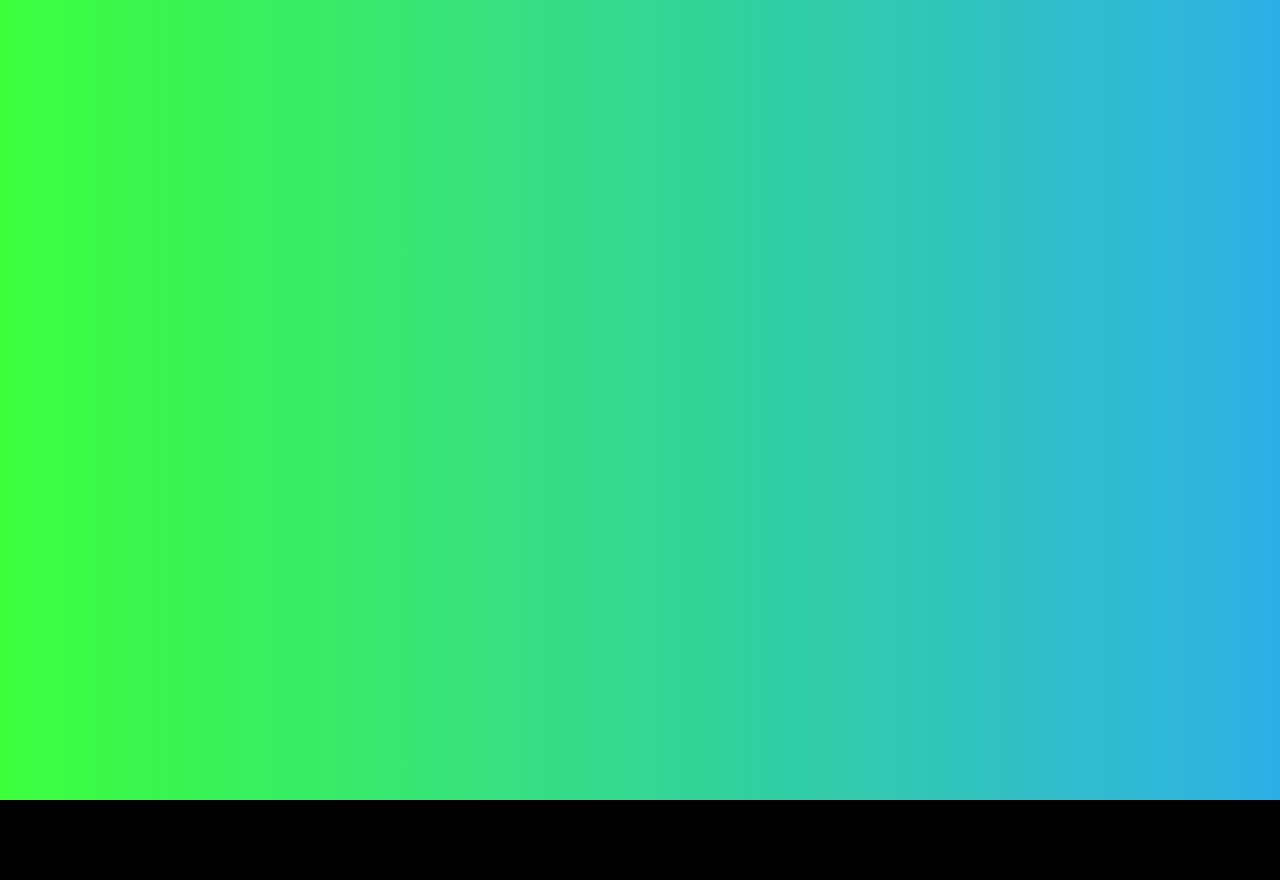
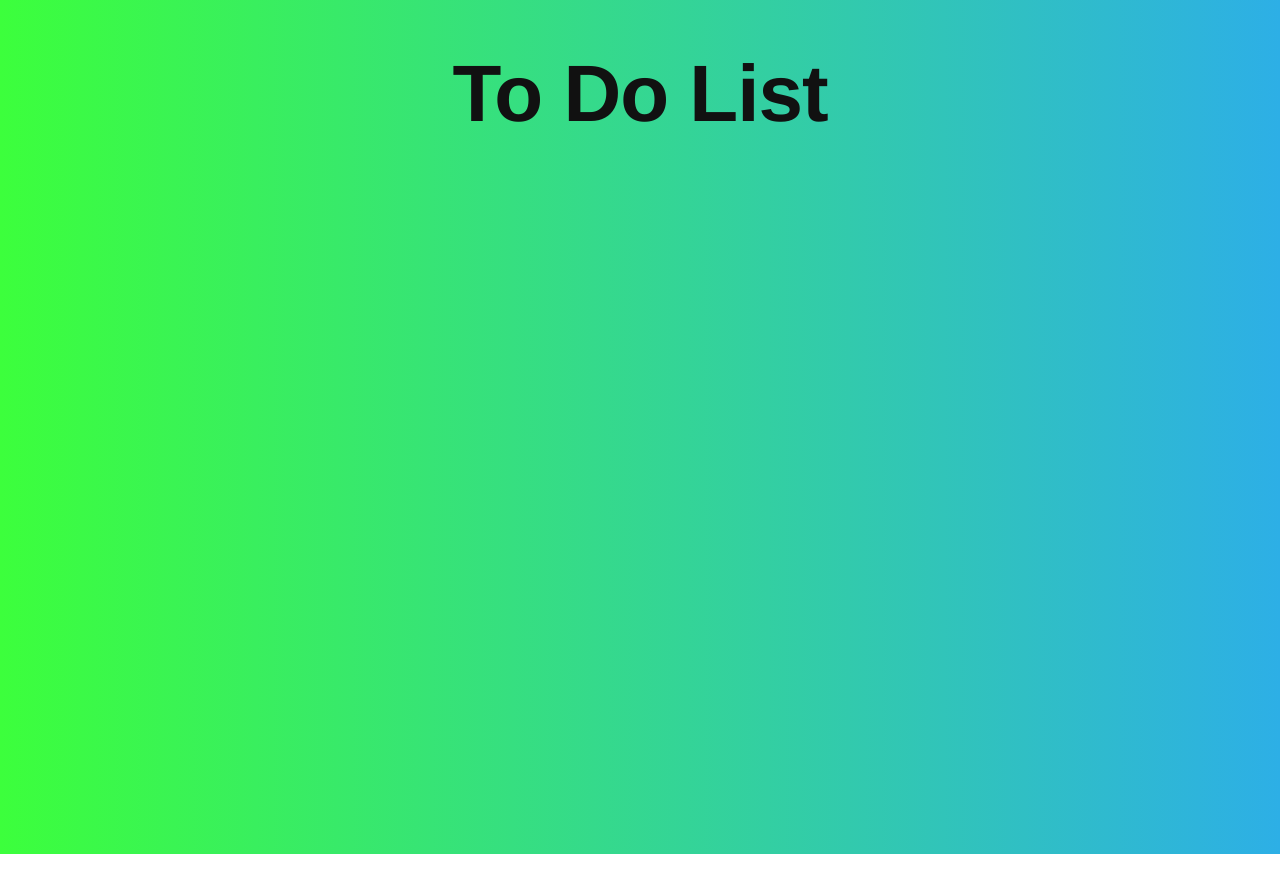
Before and after one commit to Kath97/todolist, a plain HTML site: page index.html in a window 1280 px wide. After the commit the page ends 854 px from the top, so only its background shows below. Drawn offline with nearby package versions, Linux system fonts and the light colour scheme.

Commit message:
add-header

```diff
--- a/index.html
+++ b/index.html
@@ -1,27 +1,31 @@
 <!DOCTYPE html>
 <html lang="fr">
+
 <head>
     <meta charset="UTF-8">
     <meta name="viewport" content="width=device-width, initial-scale=1.0">
     <meta http-equiv="X-UA-Compatible" content="ie=edge">
     <title>ToDoList</title>
 
-  <!-- Custom JavaScript background -->
-<script src="https://cdnjs.cloudflare.com/ajax/libs/jquery/2.0.2/jquery.min.js"></script>
+    <!-- Custom JavaScript background -->
+    <script src="https://cdnjs.cloudflare.com/ajax/libs/jquery/2.0.2/jquery.min.js"></script>
 
-<!-- Icône navigateur -->
-<link rel="icon" href="/img/favicon/favicon.ico" />
-<link rel="icon" type="image/png" href="/img/business-2684758_640.png" />
+    <!-- Icône navigateur -->
+    <link rel="icon" href="/img/favicon/favicon.ico" />
+    <link rel="icon" type="image/png" href="/img/business-2684758_640.png" />
 
+    <!-- Google fonts -->
+    <link href="https://fonts.googleapis.com/css?family=Poppins|Raleway&display=swap" rel="stylesheet">
     <!-- Custom CSS -->
     <link href="todo.css" rel="stylesheet">
 </head>
-<body>
-    <!-- Background -->
-    <div id="gradient"></div>
 
-    <!-- Titre -->
-    <h1 id="titre">To Do List</h1>
+<body id="gradient">
+    <header>
+        <h1>To Do List</h1>
+    </header>
+
     <script type="text/javascript" src="todo.js"></script>
 </body>
+
 </html>
--- a/todo.css
+++ b/todo.css
@@ -1,14 +1,17 @@
 body {
-    background-color: #000000;
-    padding: 0px;
-    margin: 0px;
-}
-
-#gradient {
     width: 100%;
     height: 800px;
     padding: 0px;
     margin: 0px;
 }
 
-#titre {}
+/* font-family: 'Raleway', sans-serif; */
+h1 {
+    color: #111;
+    font-family: 'Helvetica Neue', sans-serif;
+    font-size: 5em;
+    font-weight: bold;
+    letter-spacing: -1px;
+    line-height: 1em;
+    text-align: center;
+}
```
